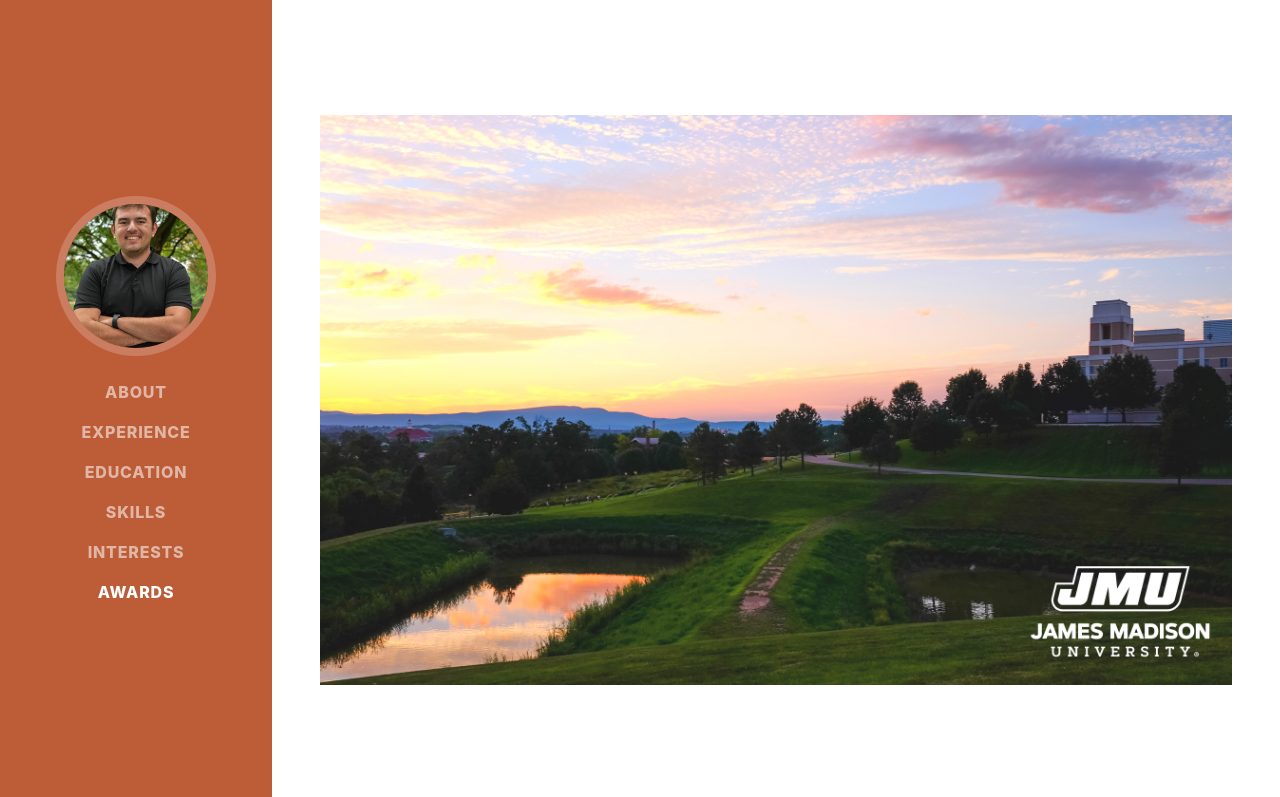
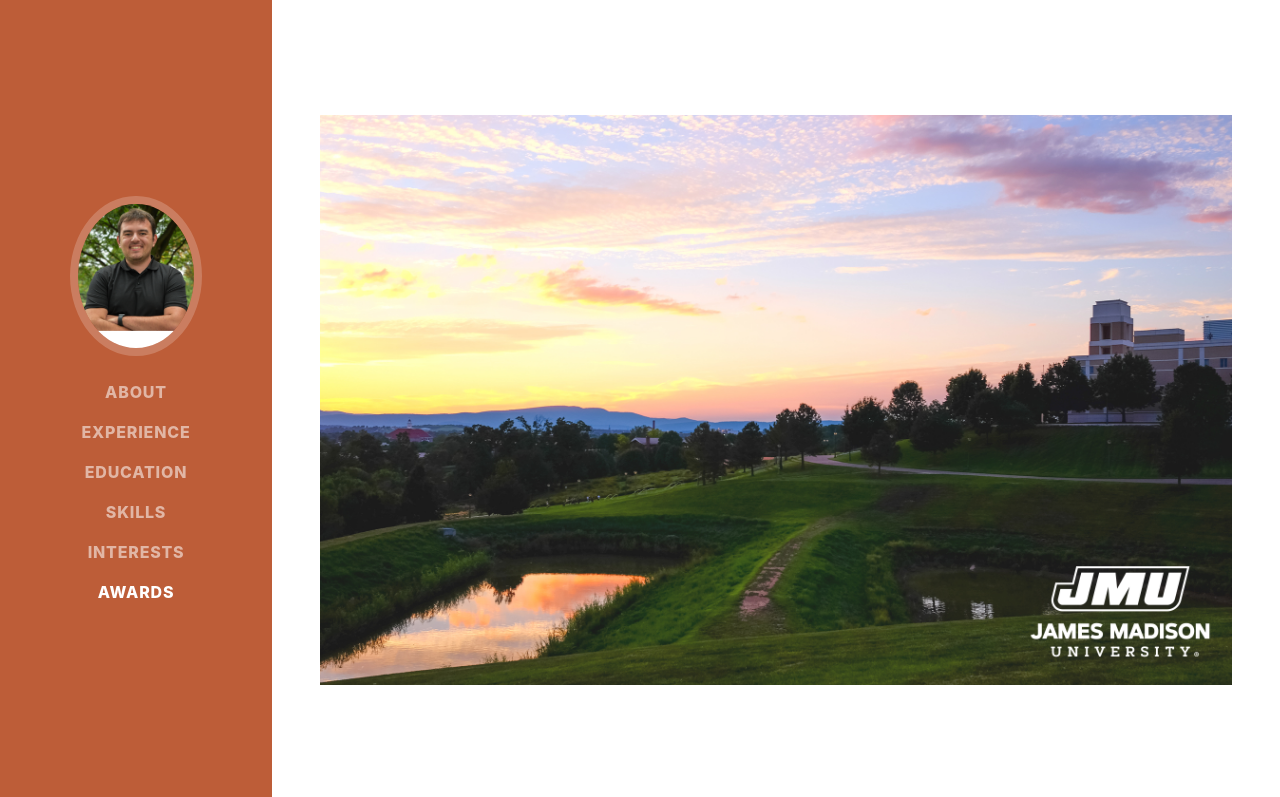
Before and after one commit to WalkerHTodd/WalkerHTodd.github.io, a plain HTML site: page index.html in a window 1280 px wide. Shown: the top 797 px of the page. Drawn offline with nearby package versions, Linux system fonts and the light colour scheme; a web font is replaced by a local one.

Commit message:
Different picture

```diff
--- a/index.html
+++ b/index.html
@@ -21,7 +21,7 @@
             <a class="navbar-brand js-scroll-trigger" href="#page-top">
                 <span class="d-block d-lg-none">Walker Todd</span>
                 <span class="d-none d-lg-block">
-                    <img class="img-fluid img-profile rounded-circle mx-auto mb-2" src="assets/img/walker_profile.jpg" alt="..." />
+                    <img class="img-fluid img-profile rounded-circle mx-auto mb-2" src="assets/img/walker_profile.jpeg" alt="..." />
                 </span>
             </a>
             <button class="navbar-toggler" type="button" data-bs-toggle="collapse" data-bs-target="#navbarResponsive" aria-controls="navbarResponsive" aria-expanded="false" aria-label="Toggle navigation"><span class="navbar-toggler-icon"></span></button>
```
Also changed, not shown: assets/img/walker_profile.jpeg (added).
